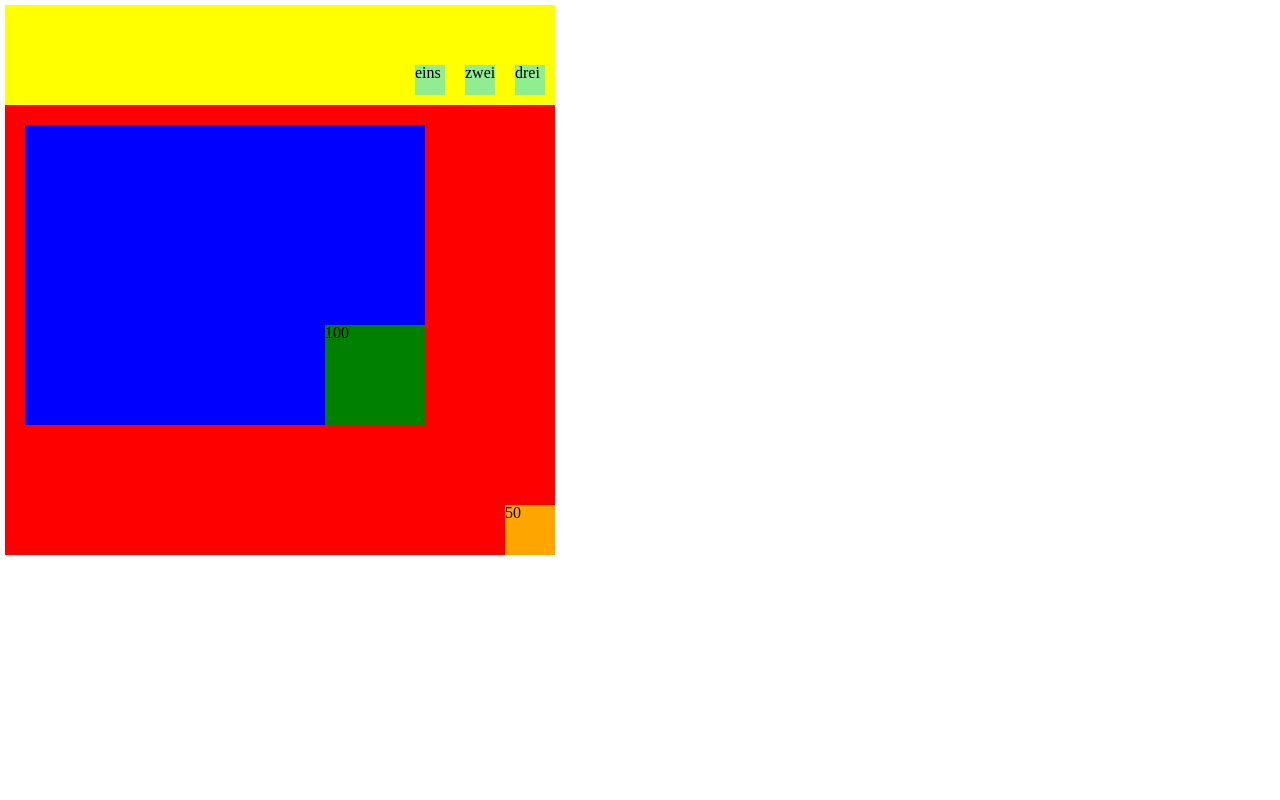
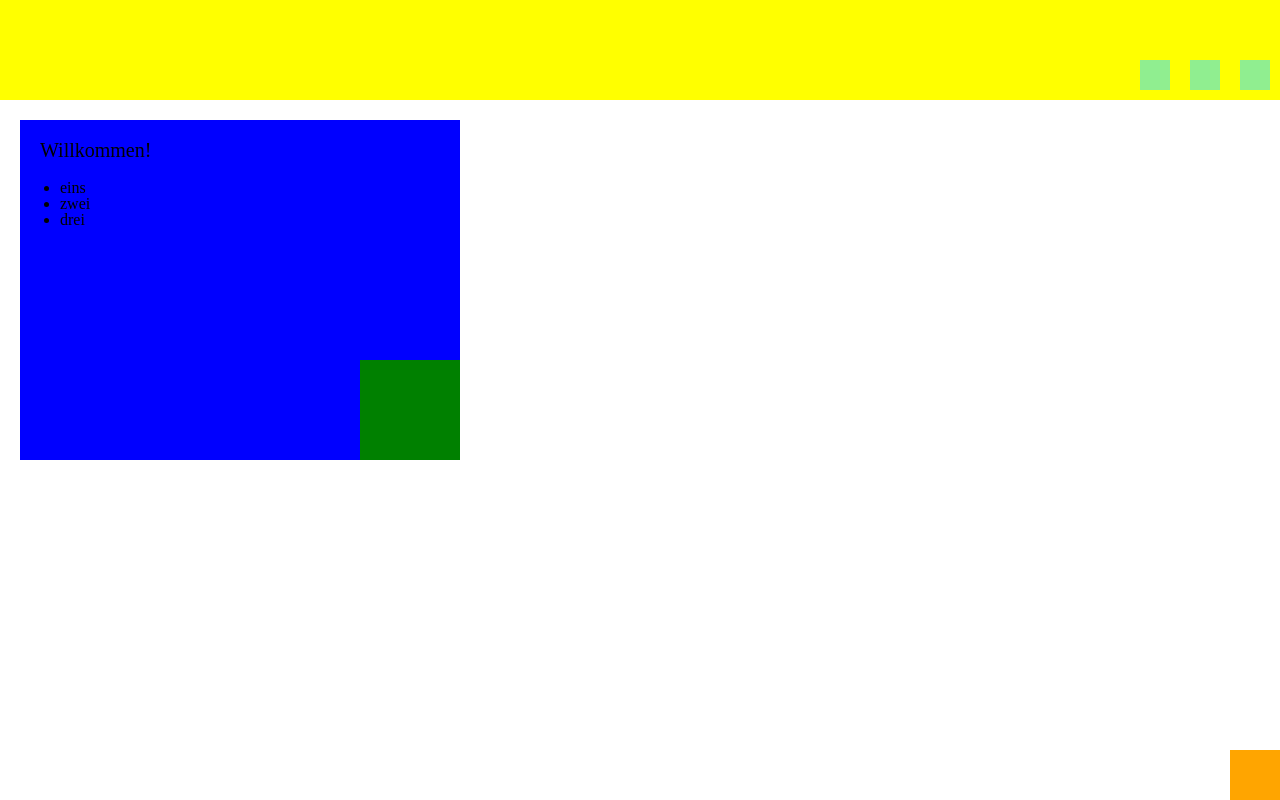
Before and after one commit to Marggoo4/2023_SWP, a plain HTML site: page 1_Übung/index.html in a window 1280 px wide. Drawn offline with Linux system fonts and the light colour scheme.

Commit message:
1_Übung

```diff
--- a/1_Übung/index.html
+++ b/1_Übung/index.html
@@ -10,20 +10,21 @@
 </head>
 
 <body>
-    <div class="all">
-        <div class="higherblock">
-            <div class="higherbox">eins</div>
-            <div class="higherbox">zwei</div>
-            <div class="higherbox">drei</div>
-        </div>
-
-        <div class="lowerblock">
-            <div class="letterblock">
-                <div class="cornerblock">100</div>
-            </div>
-            <div class="bottomright">50</div>
-        </div>
+    <div class="higherblock">
+        <div class="higherbox"></div>
+        <div class="higherbox"></div>
+        <div class="higherbox"></div>
     </div>
+    <div class="letterblock">
+        <p style="font-size: 20px;">Willkommen!</p>
+        <ul class="letter">
+            <li>eins</li>
+            <li>zwei</li>
+            <li>drei</li>
+        </ul>
+        <div class="cornerblock"></div>
+    </div>
+    <div class="bottomright"></div>
 </body>
 
 </html>
--- a/1_Übung/style.css
+++ b/1_Übung/style.css
@@ -1,8 +1,3 @@
-.all {
-    margin: 5px;
-    width: 550px;
-}
-
 .higherbox {
     background-color: lightgreen;
     width: 30px;
@@ -20,14 +15,6 @@
     align-items: flex-end;
 }
 
-
-
-.lowerblock {
-    position: relative;
-    background-color: red;
-    height: 450px;
-}
-
 .letterblock {
     position: relative;
     background-color: blue;
@@ -35,6 +22,12 @@
     height: 300px;
     top: 20px;
     left: 20px;
+    padding: 20px;
+}
+
+.letter {
+    list-style-type: disc;
+    padding: 20px;
 }
 
 .cornerblock {
--- /dev/null
+++ b/2_Übung/reset.css
@@ -0,0 +1,48 @@
+/* http://meyerweb.com/eric/tools/css/reset/
+   v2.0 | 20110126
+   License: none (public domain)
+*/
+
+html, body, div, span, applet, object, iframe,
+h1, h2, h3, h4, h5, h6, p, blockquote, pre,
+a, abbr, acronym, address, big, cite, code,
+del, dfn, em, img, ins, kbd, q, s, samp,
+small, strike, strong, sub, sup, tt, var,
+b, u, i, center,
+dl, dt, dd, ol, ul, li,
+fieldset, form, label, legend,
+table, caption, tbody, tfoot, thead, tr, th, td,
+article, aside, canvas, details, embed,
+figure, figcaption, footer, header, hgroup,
+menu, nav, output, ruby, section, summary,
+time, mark, audio, video {
+	margin: 0;
+	padding: 0;
+	border: 0;
+	font-size: 100%;
+	font: inherit;
+	vertical-align: baseline;
+}
+/* HTML5 display-role reset for older browsers */
+article, aside, details, figcaption, figure,
+footer, header, hgroup, menu, nav, section {
+	display: block;
+}
+body {
+	line-height: 1;
+}
+ol, ul {
+	list-style: none;
+}
+blockquote, q {
+	quotes: none;
+}
+blockquote:before, blockquote:after,
+q:before, q:after {
+	content: '';
+	content: none;
+}
+table {
+	border-collapse: collapse;
+	border-spacing: 0;
+}
```
Also changed, not shown: 2_Übung/index.html (added, +13 -0 lines), 2_Übung/style.css (added).
